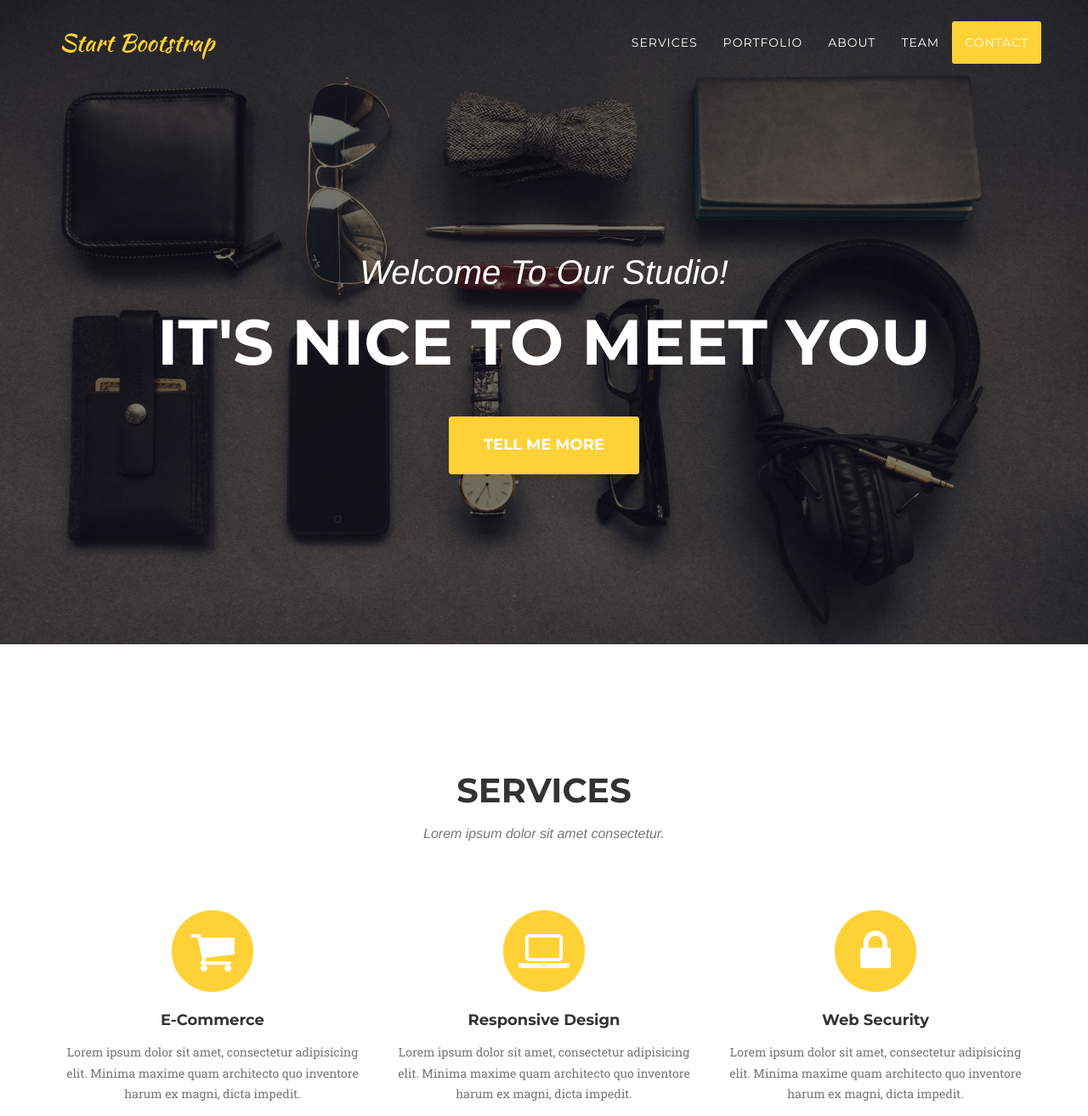
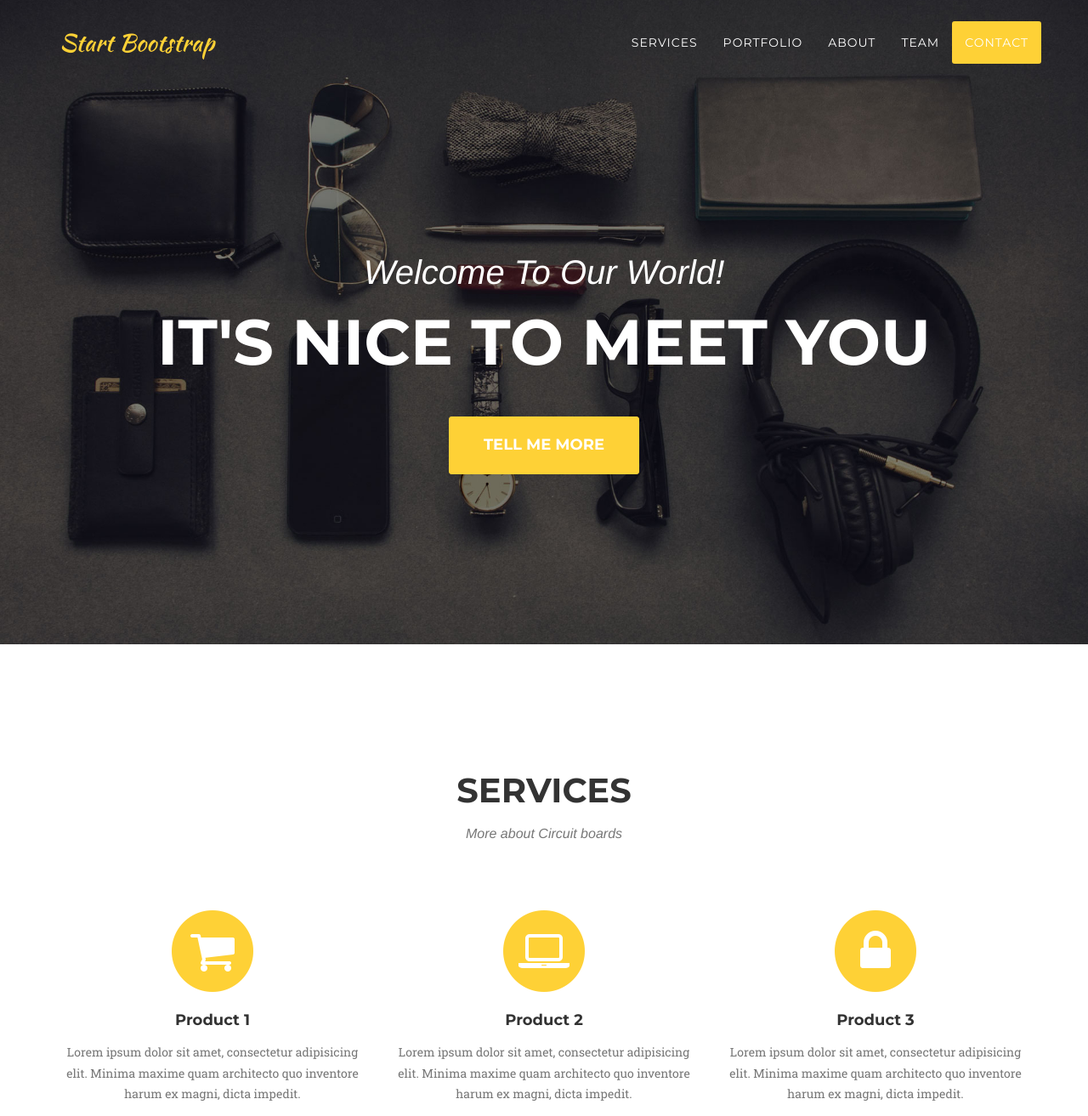
Before and after one commit to itsmanishmishra/Aryana, a plain HTML site: page index.html in a window 1280 px wide. Shown: the top 1313 px of the page at 85% size. Drawn offline with nearby package versions, Linux system fonts and the light colour scheme; a web font is replaced by a local one.

Commit message:
Forgot to copy Index.html

```diff
--- a/index.html
+++ b/index.html
@@ -9,7 +9,7 @@
     <meta name="description" content="">
     <meta name="author" content="">
 
-    <title>Agency - Start Bootstrap Theme</title>
+    <title>Robotics on Mind</title>
 
     <!-- Bootstrap Core CSS -->
     <link href="css/bootstrap.min.css" rel="stylesheet">
@@ -81,7 +81,7 @@
     <header>
         <div class="container">
             <div class="intro-text">
-                <div class="intro-lead-in">Welcome To Our Studio!</div>
+                <div class="intro-lead-in">Welcome To Our World!</div>
                 <div class="intro-heading">It's Nice To Meet You</div>
                 <a href="#services" class="page-scroll btn btn-xl">Tell Me More</a>
             </div>
@@ -94,7 +94,7 @@
             <div class="row">
                 <div class="col-lg-12 text-center">
                     <h2 class="section-heading">Services</h2>
-                    <h3 class="section-subheading text-muted">Lorem ipsum dolor sit amet consectetur.</h3>
+                    <h3 class="section-subheading text-muted">More about Circuit boards</h3>
                 </div>
             </div>
             <div class="row text-center">
@@ -103,7 +103,7 @@
                         <i class="fa fa-circle fa-stack-2x text-primary"></i>
                         <i class="fa fa-shopping-cart fa-stack-1x fa-inverse"></i>
                     </span>
-                    <h4 class="service-heading">E-Commerce</h4>
+                    <h4 class="service-heading">Product 1</h4>
                     <p class="text-muted">Lorem ipsum dolor sit amet, consectetur adipisicing elit. Minima maxime quam architecto quo inventore harum ex magni, dicta impedit.</p>
                 </div>
                 <div class="col-md-4">
@@ -111,7 +111,7 @@
                         <i class="fa fa-circle fa-stack-2x text-primary"></i>
                         <i class="fa fa-laptop fa-stack-1x fa-inverse"></i>
                     </span>
-                    <h4 class="service-heading">Responsive Design</h4>
+                    <h4 class="service-heading">Product 2</h4>
                     <p class="text-muted">Lorem ipsum dolor sit amet, consectetur adipisicing elit. Minima maxime quam architecto quo inventore harum ex magni, dicta impedit.</p>
                 </div>
                 <div class="col-md-4">
@@ -119,7 +119,7 @@
                         <i class="fa fa-circle fa-stack-2x text-primary"></i>
                         <i class="fa fa-lock fa-stack-1x fa-inverse"></i>
                     </span>
-                    <h4 class="service-heading">Web Security</h4>
+                    <h4 class="service-heading">Product 3</h4>
                     <p class="text-muted">Lorem ipsum dolor sit amet, consectetur adipisicing elit. Minima maxime quam architecto quo inventore harum ex magni, dicta impedit.</p>
                 </div>
             </div>
@@ -143,7 +143,7 @@
                                 <i class="fa fa-plus fa-3x"></i>
                             </div>
                         </div>
-                        <img src="img/portfolio/roundicons.png" class="img-responsive" alt="">
+                        <img src="img/portfolio/Remote_Short.jpg" class="img-responsive" alt="">
                     </a>
                     <div class="portfolio-caption">
                         <h4>Round Icons</h4>
@@ -230,7 +230,7 @@
             <div class="row">
                 <div class="col-lg-12 text-center">
                     <h2 class="section-heading">About</h2>
-                    <h3 class="section-subheading text-muted">Lorem ipsum dolor sit amet consectetur.</h3>
+                    <h3 class="section-subheading text-muted">We help you create your passion.</h3>
                 </div>
             </div>
             <div class="row">
@@ -246,7 +246,7 @@
                                     <h4 class="subheading">Our Humble Beginnings</h4>
                                 </div>
                                 <div class="timeline-body">
-                                    <p class="text-muted">Lorem ipsum dolor sit amet, consectetur adipisicing elit. Sunt ut voluptatum eius sapiente, totam reiciendis temporibus qui quibusdam, recusandae sit vero unde, sed, incidunt et ea quo dolore laudantium consectetur!</p>
+                                    <p class="text-muted">Aryana Robotic is an Indian manufacturer of robot kits, including robot arms, biped walking robots, quadrupeds, hexapods, tracked and wheeled vehicles. We have a soft spot for robots in our hearts. With the addition of microcontrollers, programming, and engineering skills, robotics kits can be as complex or simple as you desire. Building a robot from a kit is a stellar learning experience.</p>
                                 </div>
                             </div>
                         </li>
```
